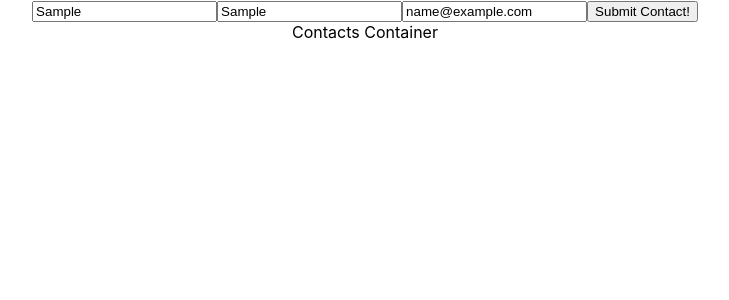
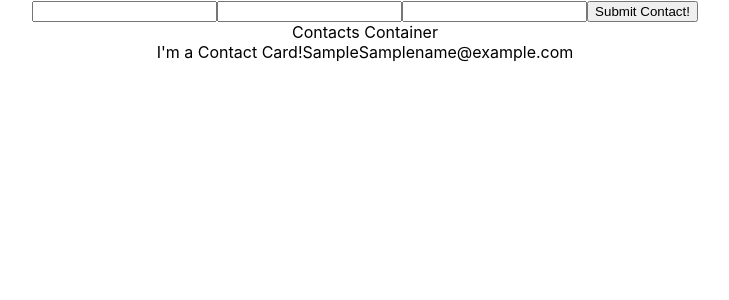
Before and after one commit to csamelian27/MINDBODY---Engineer-I, a React (Create React App) app in the folder project/contact-list-app/: page / in a window 1280 px wide. Both pictures are taken after typing "Sample", "Sample", "name@example.com" into the empty fields and a click on the button "Submit Contact!". Shown: the top 300 px of the page, without its empty margins (275-1004 px from the left). Built offline with nearby package versions, Linux system fonts and the light colour scheme.

Commit message:
contact card setup with access to necessary props

```diff
--- a/project/contact-list-app/src/Components/ContactCard.js
+++ b/project/contact-list-app/src/Components/ContactCard.js
@@ -0,0 +1,17 @@
+import React from 'react';
+
+const ContactCard = (props) => {
+
+  console.log(props);
+
+  return(
+    <div>
+      I'm a Contact Card!
+      {props.contact.name}
+      {props.contact.phone}
+      {props.contact.email}
+    </div>
+  )
+}
+
+export default ContactCard;
--- a/project/contact-list-app/src/Components/ContactForm.js
+++ b/project/contact-list-app/src/Components/ContactForm.js
@@ -16,8 +16,12 @@ class ContactForm extends React.Component {
 
   handleSubmit = (e) => {
     e.preventDefault();
-    console.log("submitting!");
-    this.props.handleAddContact()
+    this.props.handleAddContact(this.state)
+    this.setState({
+      name: "",
+      phone: "",
+      email: ""
+    })
   }
 
   render() {
--- a/project/contact-list-app/src/Containers/ContactContainer.js
+++ b/project/contact-list-app/src/Containers/ContactContainer.js
@@ -1,10 +1,17 @@
 import React from 'react';
+import ContactCard from '../Components/ContactCard'
 
 const ContactContainer = (props) => {
+
+  const renderCards = () => {
+    return props.allContacts.map(contactObj => <ContactCard contact={contactObj} />)
+  }
+
   console.log(props);
   return (
     <div>
       Contacts Container
+      {renderCards()}
     </div>
   )
 }
--- a/project/contact-list-app/src/Containers/Home.js
+++ b/project/contact-list-app/src/Containers/Home.js
@@ -8,8 +8,11 @@ class Home extends React.Component {
     allContacts: []
   }
 
-  handleAddContact = () => {
-    console.log("handling adding contact");
+  handleAddContact = (contact) => {
+    let { allContacts } = this.state;
+    this.setState({
+      allContacts: [...allContacts, contact]
+    })
   }
 
   render() {
```
